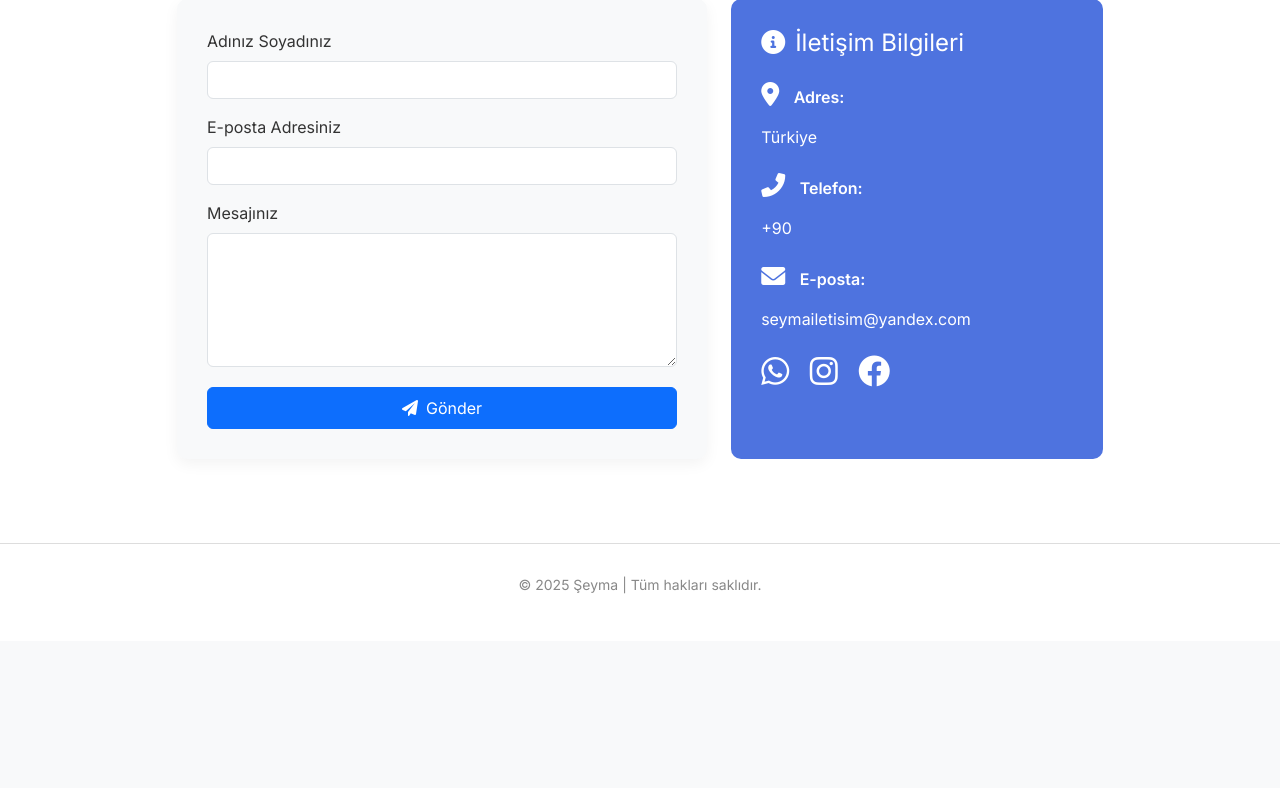
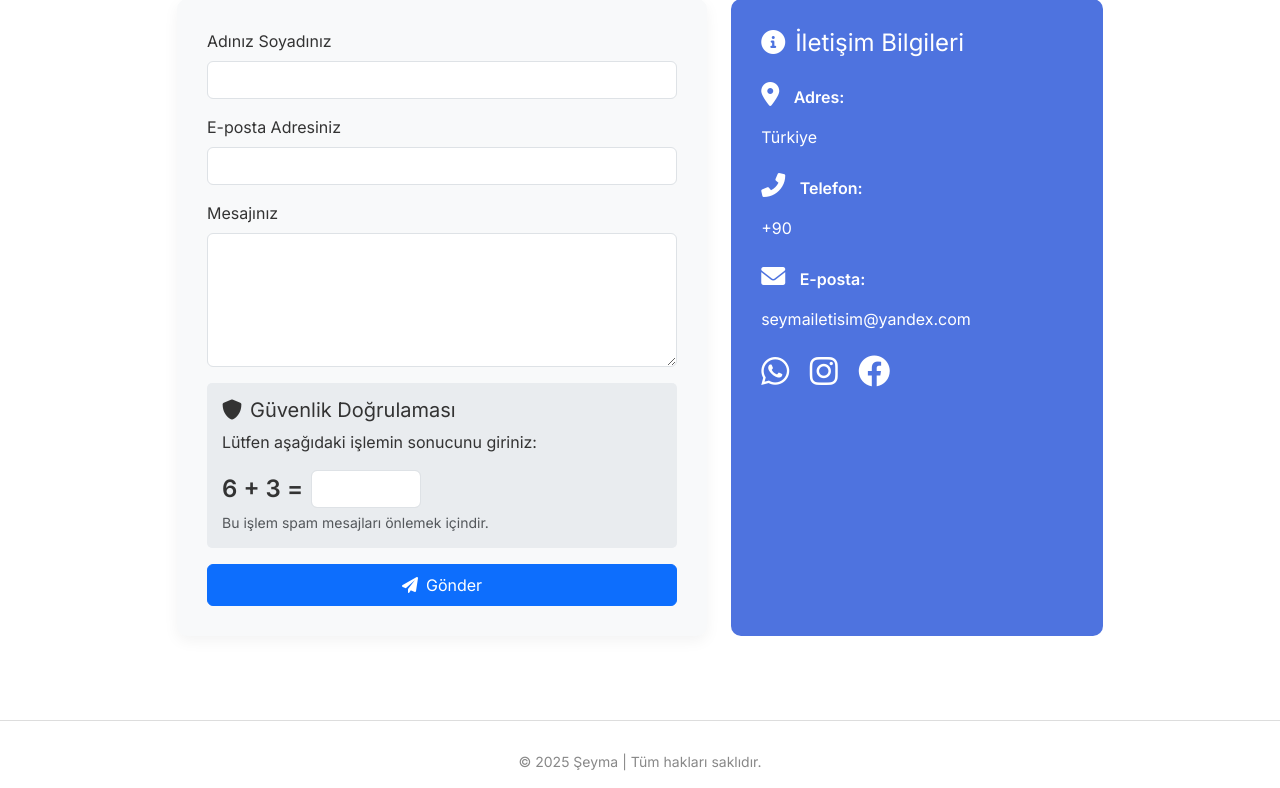
Before and after one commit to ugurtr-cmd/django-project-web, a Django app: page /iletisim in a window 1280 px wide. Shown: the part 426-1214 px from the top of the page. Before the commit the page ends 1020 px from the top, so only its background shows below. Run offline with Django 5.2, Linux system fonts and the light colour scheme.

Commit message:
Update iletisim.html

```diff
--- a/mainproject/templates/iletisim.html
+++ b/mainproject/templates/iletisim.html
@@ -23,7 +23,10 @@
         font-size: 1.5rem;
         margin-right: 10px;
     }
-    .g-recaptcha {
+    .verification-box {
+        background-color: #e9ecef;
+        padding: 15px;
+        border-radius: 5px;
         margin-bottom: 20px;
     }
 </style>
@@ -35,6 +38,16 @@
         <div class="col-lg-10">
             <h2 class="section-title text-center mb-4"><i class="fas fa-envelope me-2"></i>İletişim</h2>
 
+            <!-- Mesajlar -->
+            {% if messages %}
+                {% for message in messages %}
+                    <div class="alert alert-{% if message.tags == 'error' %}danger{% else %}{{ message.tags }}{% endif %} alert-dismissible fade show" role="alert">
+                        {{ message }}
+                        <button type="button" class="btn-close" data-bs-dismiss="alert" aria-label="Close"></button>
+                    </div>
+                {% endfor %}
+            {% endif %}
+
             <div class="row">
                 <div class="col-md-7 mb-4">
                     <div class="contact-form">
@@ -42,19 +55,27 @@
                             {% csrf_token %}
                             <div class="mb-3">
                                 <label for="name" class="form-label">Adınız Soyadınız</label>
-                                <input type="text" class="form-control" id="name" name="name" required>
+                                <input type="text" class="form-control" id="name" name="name" value="{{ form_data.name }}" required>
                             </div>
                             <div class="mb-3">
                                 <label for="email" class="form-label">E-posta Adresiniz</label>
-                                <input type="email" class="form-control" id="email" name="email" required>
+                                <input type="email" class="form-control" id="email" name="email" value="{{ form_data.email }}" required>
                             </div>
                             <div class="mb-3">
                                 <label for="message" class="form-label">Mesajınız</label>
-                                <textarea class="form-control" id="message" name="message" rows="5" required></textarea>
+                                <textarea class="form-control" id="message" name="message" rows="5" required>{{ form_data.message }}</textarea>
                             </div>
 
-                            <!-- reCAPTCHA Widget -->
-                            <div class="g-recaptcha" data-sitekey="{{ RECAPTCHA_PUBLIC_KEY }}"></div>
+                            <!-- Doğrulama Kutusu -->
+                            <div class="verification-box mb-3">
+                                <h5><i class="fas fa-shield-alt me-2"></i>Güvenlik Doğrulaması</h5>
+                                <p>Lütfen aşağıdaki işlemin sonucunu giriniz:</p>
+                                <div class="d-flex align-items-center">
+                                    <span class="fs-4 fw-bold me-2">{{ verification_question }} =</span>
+                                    <input type="text" class="form-control w-25" id="verification" name="verification" required>
+                                </div>
+                                <div class="form-text">Bu işlem spam mesajları önlemek içindir.</div>
+                            </div>
 
                             <button type="submit" class="btn btn-primary w-100 py-2">
                                 <i class="fas fa-paper-plane me-2"></i>Gönder
@@ -94,7 +115,3 @@
     </div>
 </div>
 {% endblock %}
-
-
-<!-- reCAPTCHA API -->
-<script src="https://www.google.com/recaptcha/api.js" async defer></script>
```
